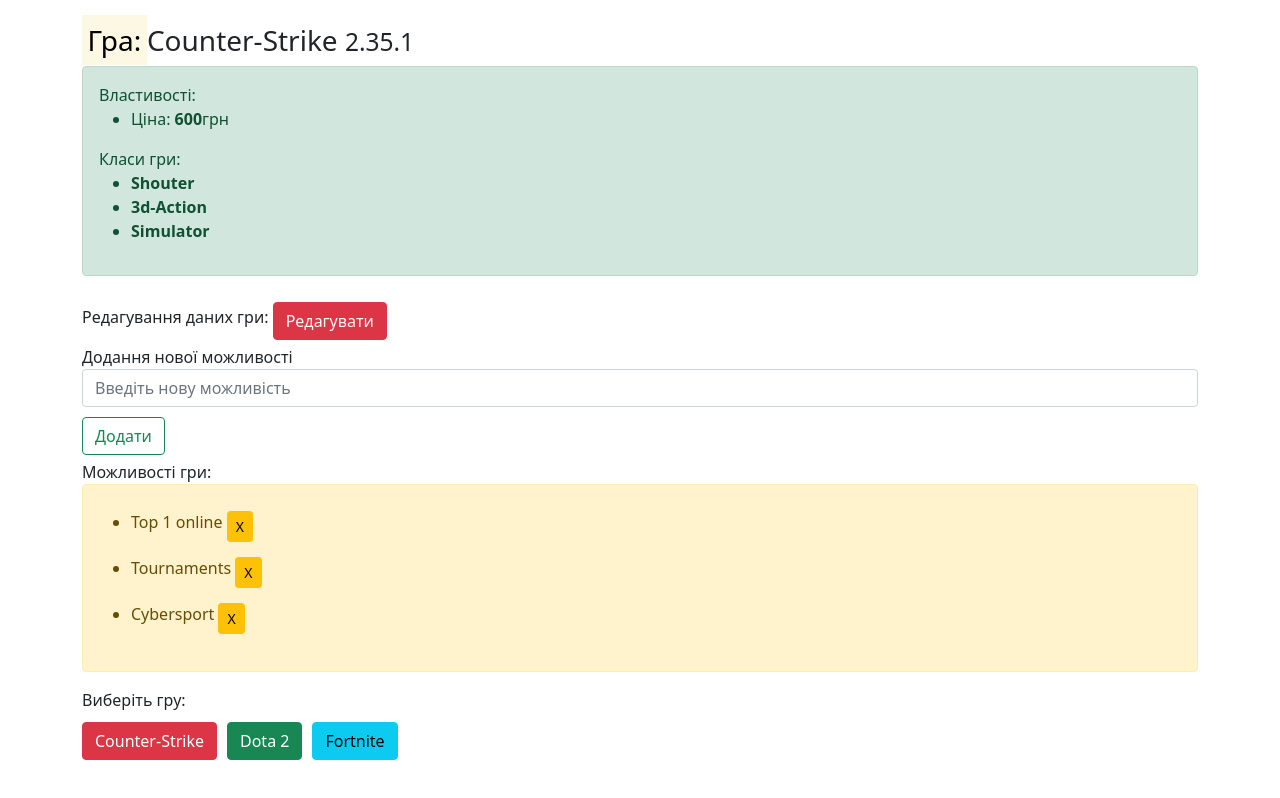
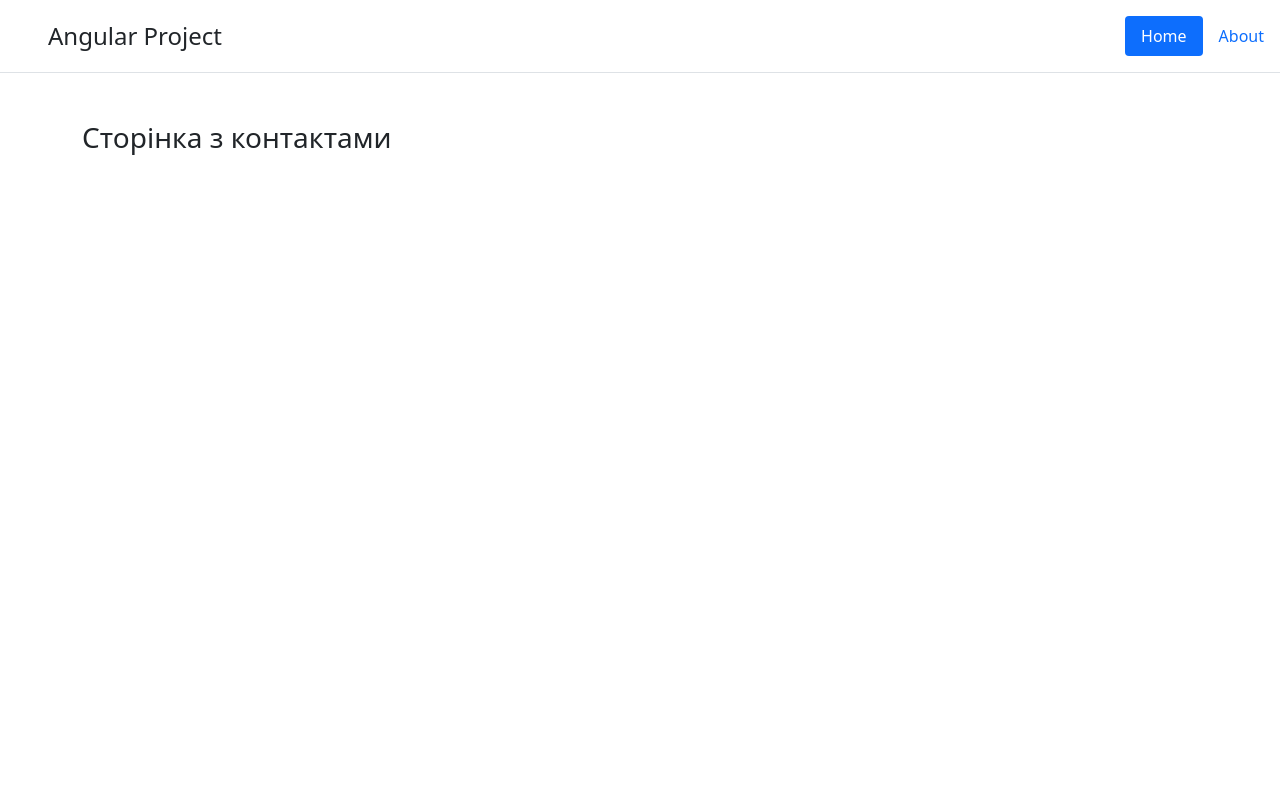
Before and after one commit to Sherma/angularProject, an Angular app: page /about in a window 1280 px wide. Shown: the top 798 px of the page. Built offline with nearby package versions, Linux system fonts and the light colour scheme.

Commit message:
last lesson

```diff
--- a/src/app/app.component.html
+++ b/src/app/app.component.html
@@ -1 +1,12 @@
-<app-game></app-game>
+<header class="d-flex flex-wrap justify-content-center py-3 mb-4 border-bottom">
+  <a href="/" class="d-flex align-items-center mb-3 mb-md-0 me-md-auto text-dark text-decoration-none">
+    <svg class="bi me-2" width="40" height="32"><use xlink:href="#bootstrap"></use></svg>
+    <span class="fs-4">Angular Project</span>
+  </a>
+
+  <ul class="nav nav-pills">
+    <li class="nav-item"><a routerLink="/" class="nav-link active" aria-current="page">Home</a></li>
+    <li class="nav-item"><a routerLink="/about" class="nav-link">About</a></li>
+  </ul>
+</header>
+<router-outlet></router-outlet>
--- a/src/app/app.module.ts
+++ b/src/app/app.module.ts
@@ -1,17 +1,25 @@
 import { NgModule } from '@angular/core';
 import { BrowserModule } from '@angular/platform-browser';
 import { FormsModule } from '@angular/forms';
+import { RouterModule,Routes } from '@angular/router';
 
 import { AppComponent } from './app.component';
 import { GameComponent } from './components/game/game.component';
+import { KontaktyComponent } from './components/kontakty/kontakty.component';
+
+const appRoutes: Routes = [
+  {path: '', component:GameComponent},
+  {path: 'about', component:KontaktyComponent}
+]
 
 @NgModule({
   declarations: [
     AppComponent,
-    GameComponent
+    GameComponent,
+    KontaktyComponent
   ],
   imports: [
-    BrowserModule, FormsModule
+    BrowserModule, FormsModule, RouterModule.forRoot(appRoutes)
   ],
   providers: [],
   bootstrap: [AppComponent]
--- /dev/null
+++ b/src/app/components/kontakty/kontakty.component.html
@@ -0,0 +1,4 @@
+<div class="container">
+  <br>
+  <h3>Сторінка з контактами</h3>
+</div>
--- /dev/null
+++ b/src/app/components/kontakty/kontakty.component.ts
@@ -0,0 +1,15 @@
+import { Component, OnInit } from '@angular/core';
+
+@Component({
+  selector: 'app-kontakty',
+  templateUrl: './kontakty.component.html',
+  styleUrls: ['./kontakty.component.css']
+})
+export class KontaktyComponent implements OnInit {
+
+  constructor() { }
+
+  ngOnInit(): void {
+  }
+
+}
```
Also changed, not shown: src/app/components/kontakty/kontakty.component.css (added), 1 other file (tests, documents, lock files or other folders).
